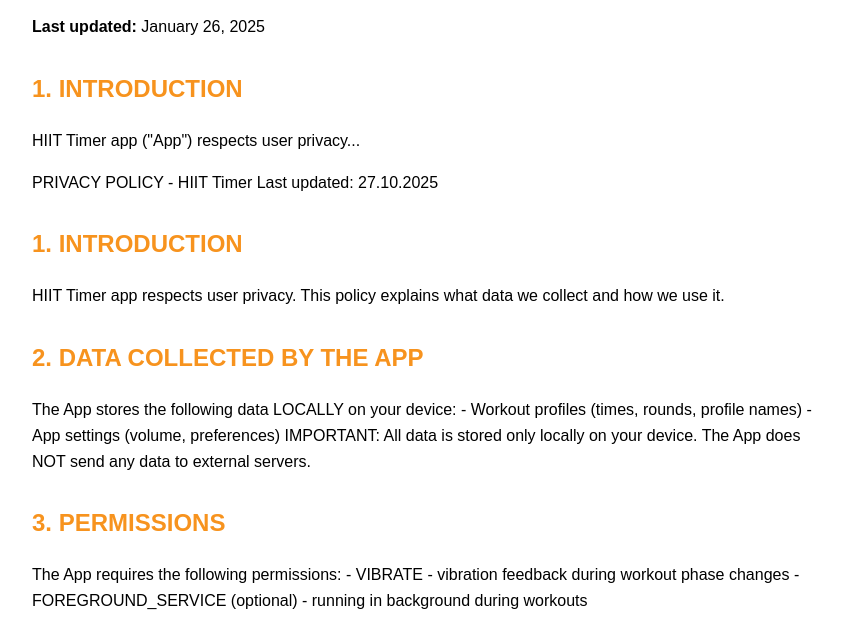
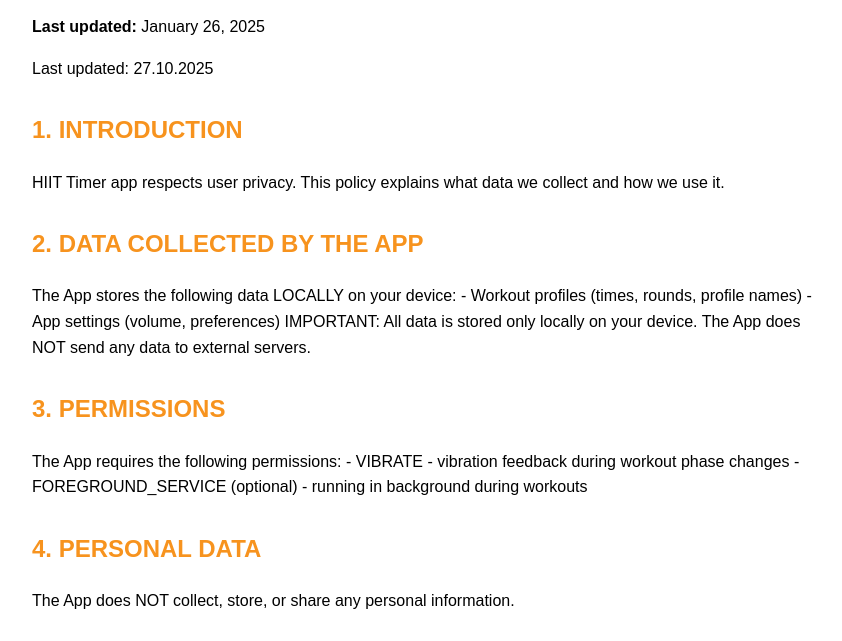
Before and after one commit to drajwer86/hiit-timer-privacy, a plain HTML site: page index.html in a window 1280 px wide. Shown: the part 150-791 px from the top of the page, without its empty margins (208-1050 px from the left). Drawn offline with Linux system fonts and the light colour scheme.

Commit message:
Update index.html

```diff
--- a/index.html
+++ b/index.html
@@ -20,9 +20,6 @@
     <h1>Privacy Policy - HIIT Timer</h1>
     <p><strong>Last updated:</strong> January 26, 2025</p>
 
-    <h2>1. INTRODUCTION</h2>
-    <p>HIIT Timer app ("App") respects user privacy...</p>
-PRIVACY POLICY - HIIT Timer
 
 Last updated: 27.10.2025
 
```
